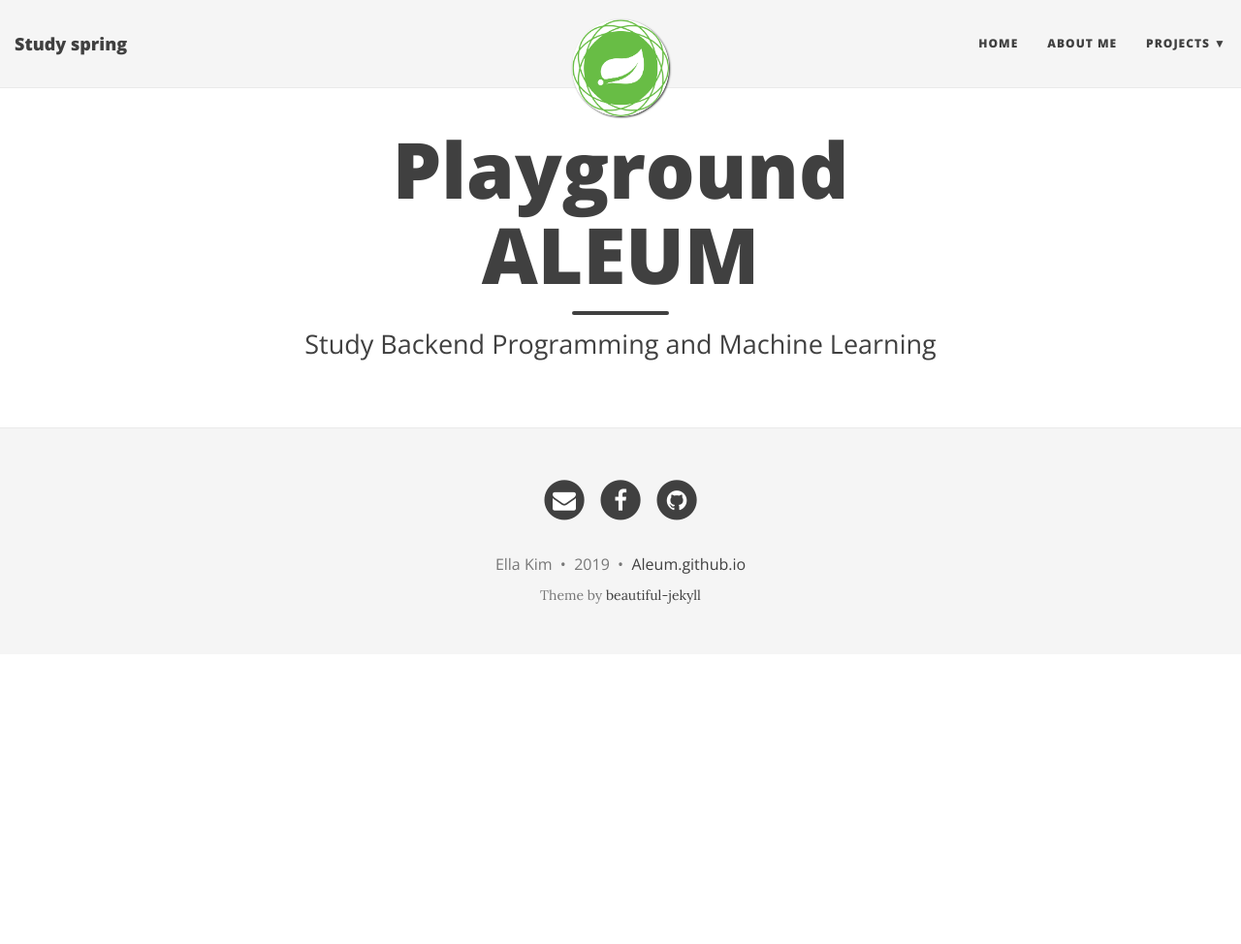
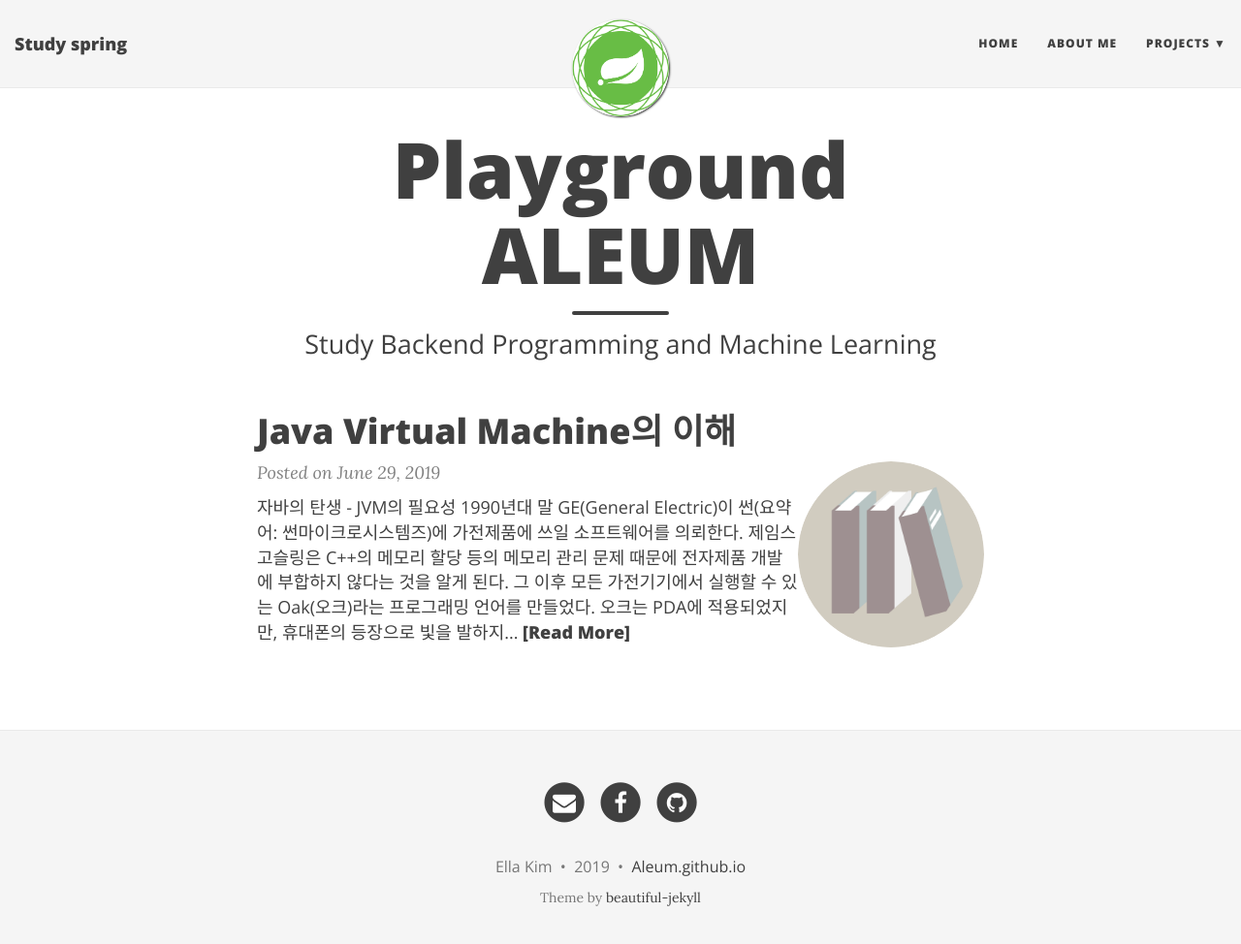
Before and after one commit to Aleum/Study-Spring, a Jekyll site: the page built from index.html, in a window 1280 px wide and 987 px high. Shown: the top 974 px of the window at 97% size. Built offline with Jekyll 4.4.1, drawn with Linux system fonts in a browser that asks for light colours; nearby versions of some CDN libraries; the list of posts is cut into pages by our own code.

Commit message:
Update 2019-06-29-JVM.md

```diff
--- a/_posts/2019-06-29-JVM.md
+++ b/_posts/2019-06-29-JVM.md
@@ -1,8 +1,8 @@
 ---
 layout: post
-title: JVM
+title: Java Virtual Machine의 이해
 image: /img/library.png
-published: false
+published: true
 date: '2019-06-29'
 ---
 ## 자바의 탄생 - JVM의 필요성
```
